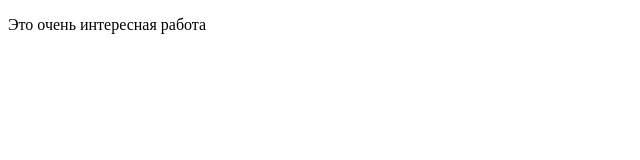
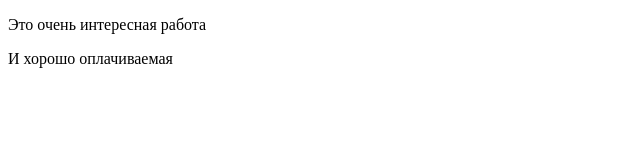
Before and after one commit to isinglee/homework, a plain HTML site: page index.html in a window 1280 px wide. Shown: the whole page, without its empty margins (0-640 px from the left). Drawn offline with Linux system fonts and the light colour scheme.

Commit message:
Inserted new pharagraf

```diff
--- a/index.html
+++ b/index.html
@@ -10,5 +10,8 @@
            <p class="center">
               Это очень интересная работа
            </p>
+            <p class="center">
+             И хорошо оплачиваемая
+           </p>
     </body>
 </html>
```
